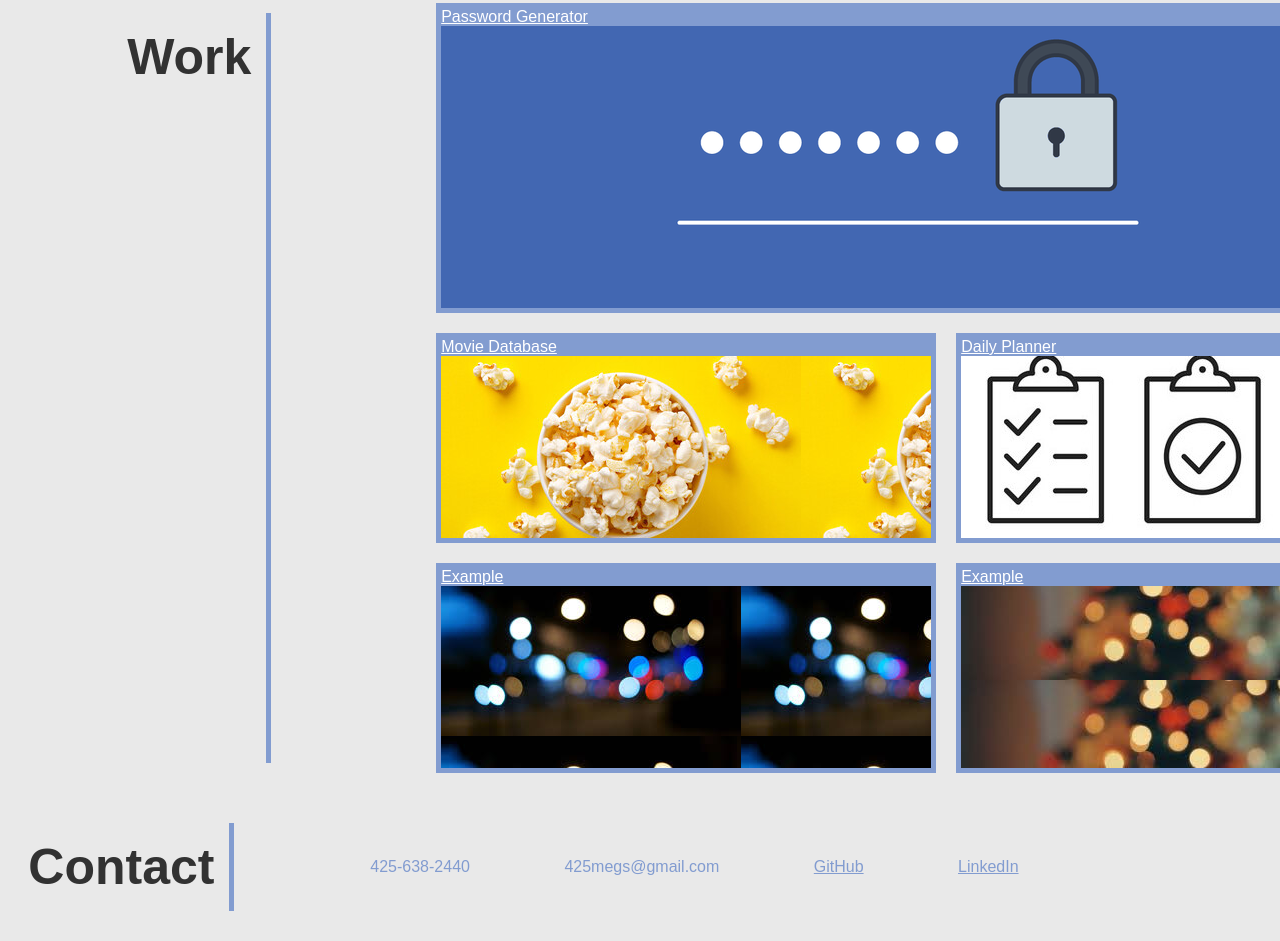
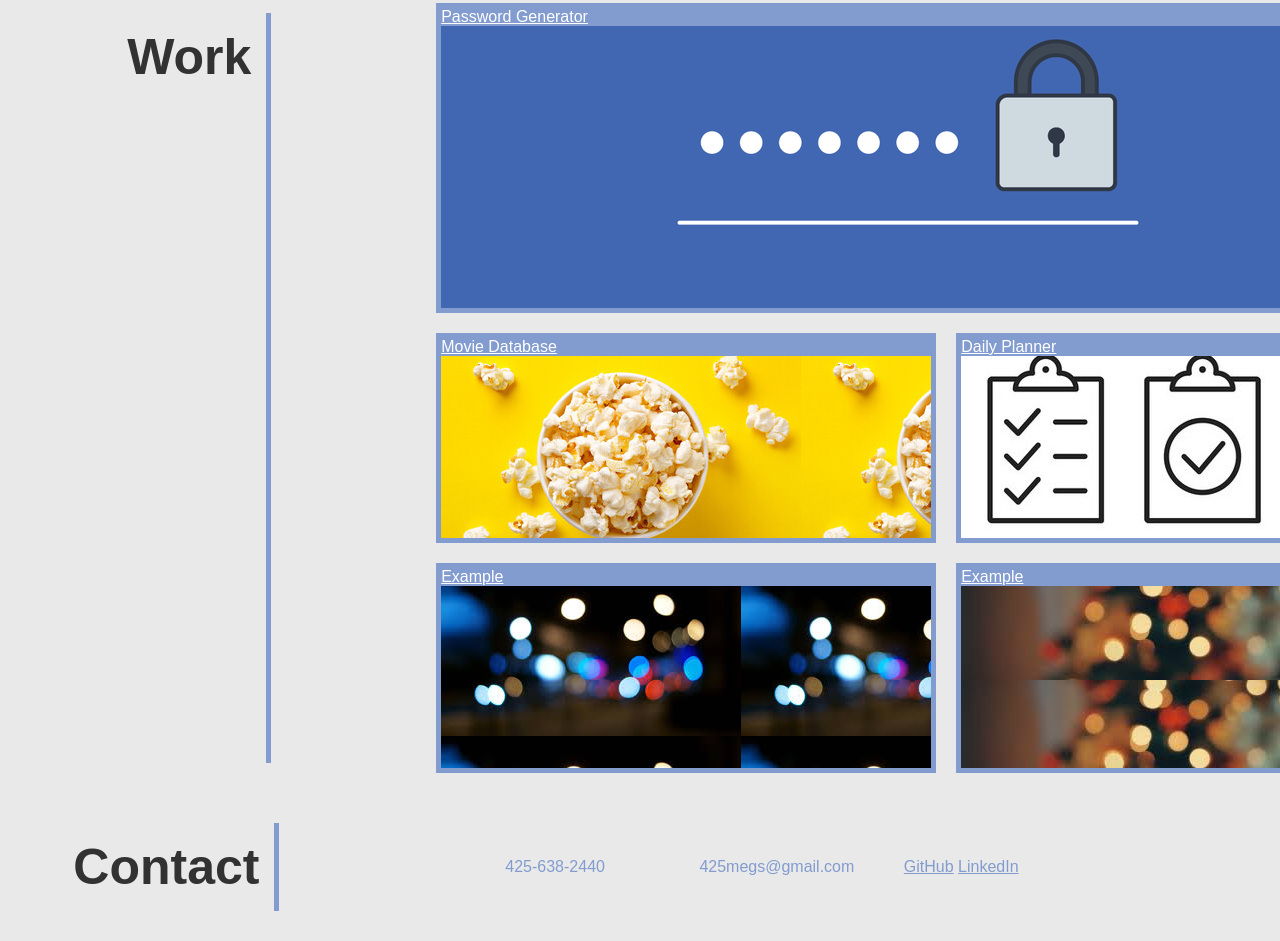
Before and after one commit to 425megs/Professional-Portfolio, a plain HTML site: page index.html in a window 1280 px wide. Shown: the part 414-1355 px from the top of the page. Drawn offline with Linux system fonts and the light colour scheme.

Commit message:
removed p tags in links

```diff
--- a/index.html
+++ b/index.html
@@ -74,8 +74,8 @@
             <div class="contact">
                 <p>425-638-2440</p>
                 <p>425megs@gmail.com</p>
-                <p><a href="https://github.com/425megs">GitHub</a></p>
-                <p><a href="https://linkedin.com/in/megankmclean">LinkedIn</a></p>
+                <a href="https://github.com/425megs">GitHub</a>
+                <a href="https://linkedin.com/in/megankmclean">LinkedIn</a>
             </div>
         </section>
 
```
